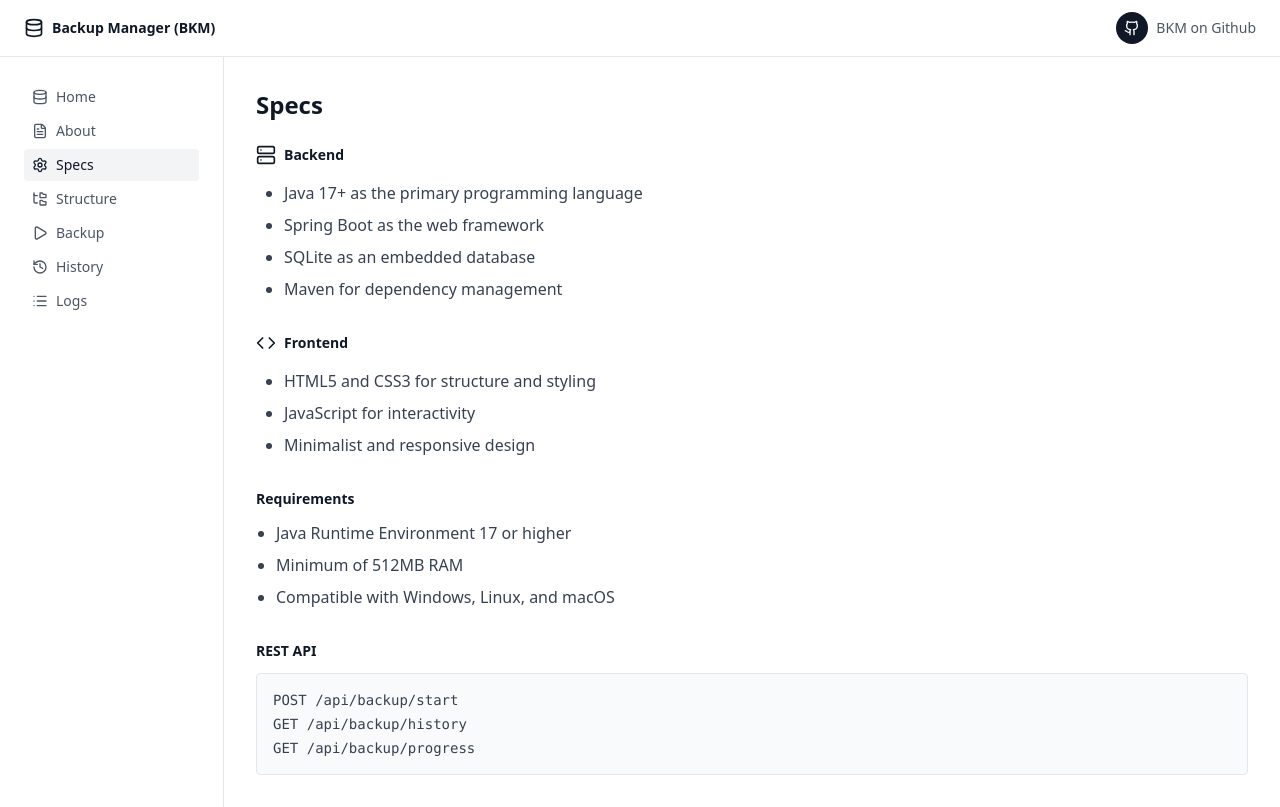
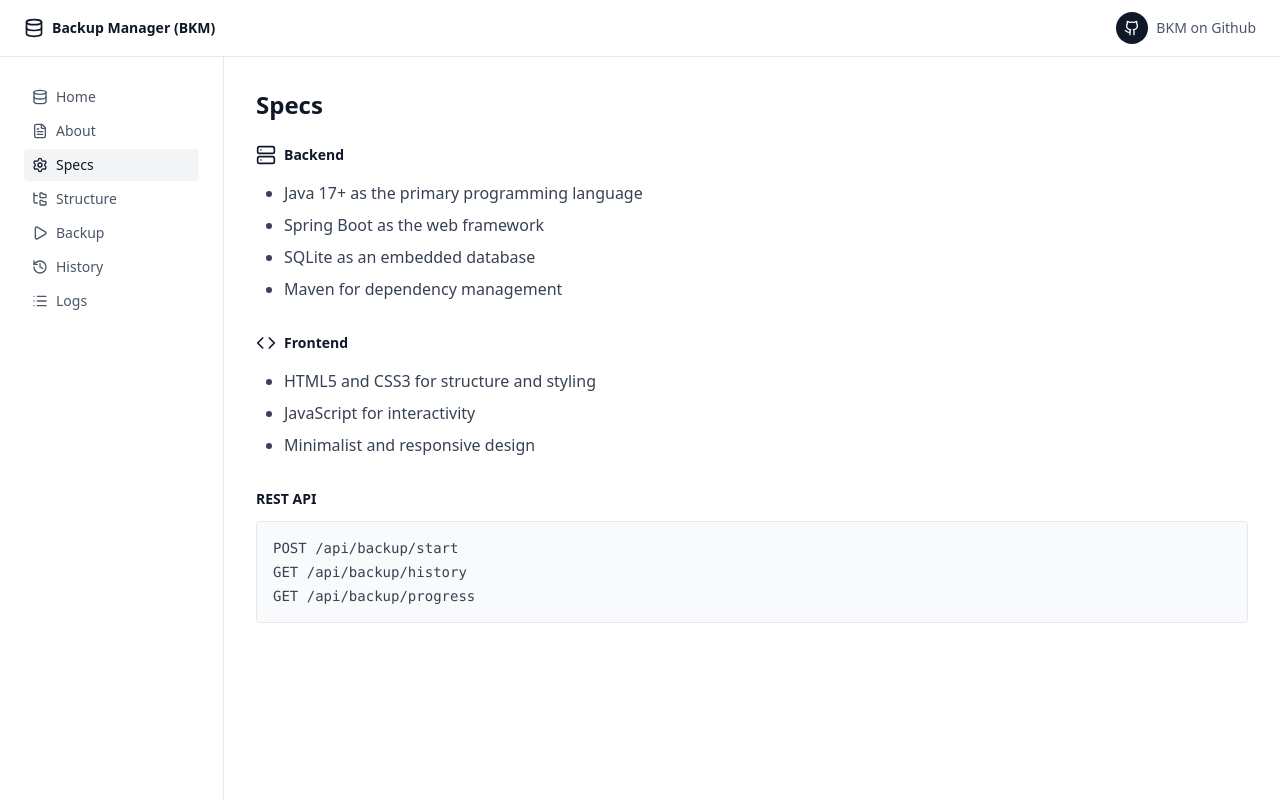
Before and after one commit to devluiscavalcante/bkm-ui, a React (Vite) app: page / in a window 1280 px wide. Both pictures are taken after a click on the button "Specs". Built offline with nearby package versions, Linux system fonts and the light colour scheme.

Commit message:
refactor: remove requirements section from Specs page
- Remove requirements list (Java 17+, 512MB RAM, OS compatibility)
- Simplify SpecsSection component structure
- Keep only core specifications in the interface

```diff
--- a/src/sections/SpecsSection.jsx
+++ b/src/sections/SpecsSection.jsx
@@ -29,15 +29,6 @@ export default function SpecsSection() {
             </div>
 
             <div>
-                <h3 className="text-sm font-semibold text-gray-900 mb-3">Requirements</h3>
-                <ul className="space-y-2 text-gray-700 list-disc pl-5">
-                    <li>Java Runtime Environment 17 or higher</li>
-                    <li>Minimum of 512MB RAM</li>
-                    <li>Compatible with Windows, Linux, and macOS</li>
-                </ul>
-            </div>
-
-            <div>
                 <h3 className="text-sm font-semibold text-gray-900 mb-3">REST API</h3>
                 <div className="bg-gray-50 border border-gray-200 rounded p-4 font-mono text-sm text-gray-700 space-y-1">
                     <div>POST /api/backup/start</div>
```
